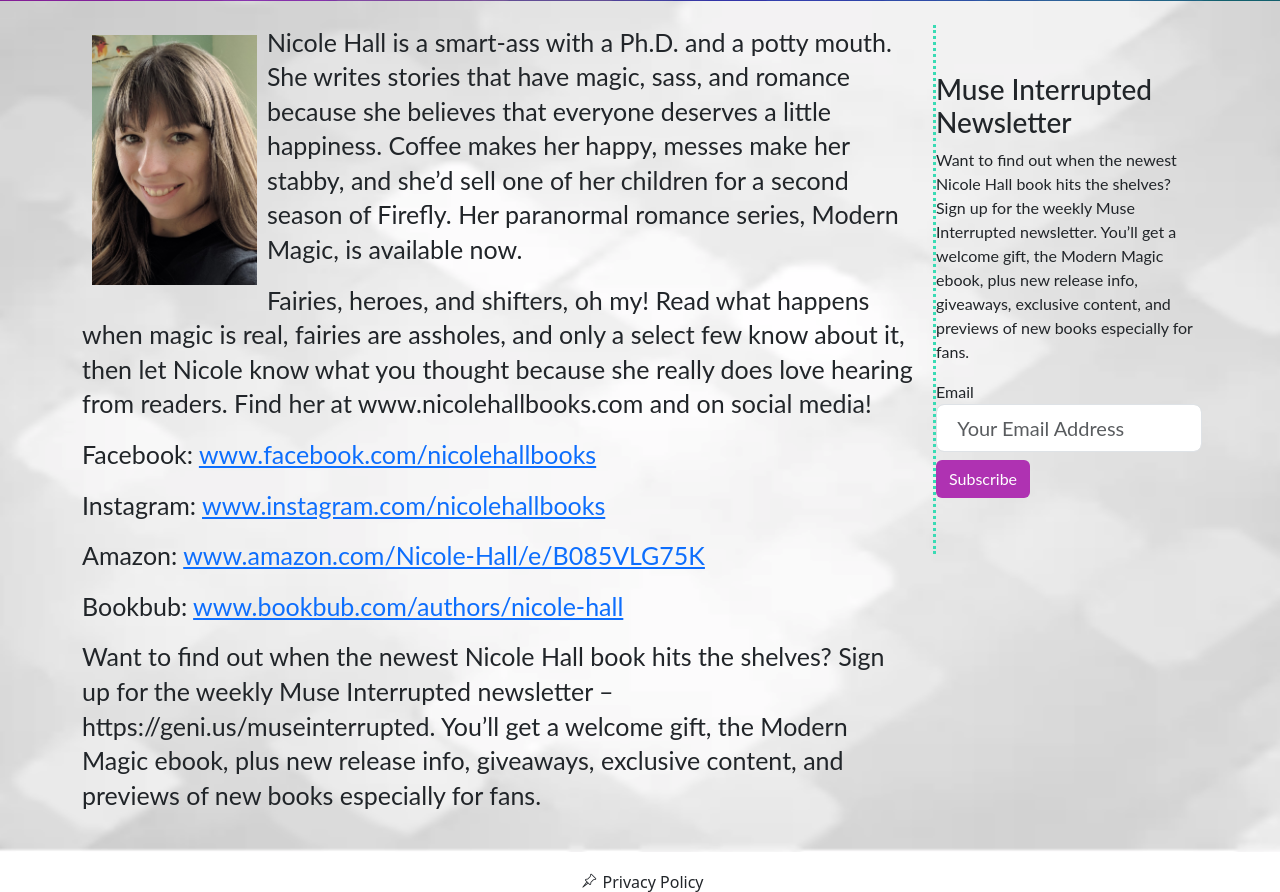
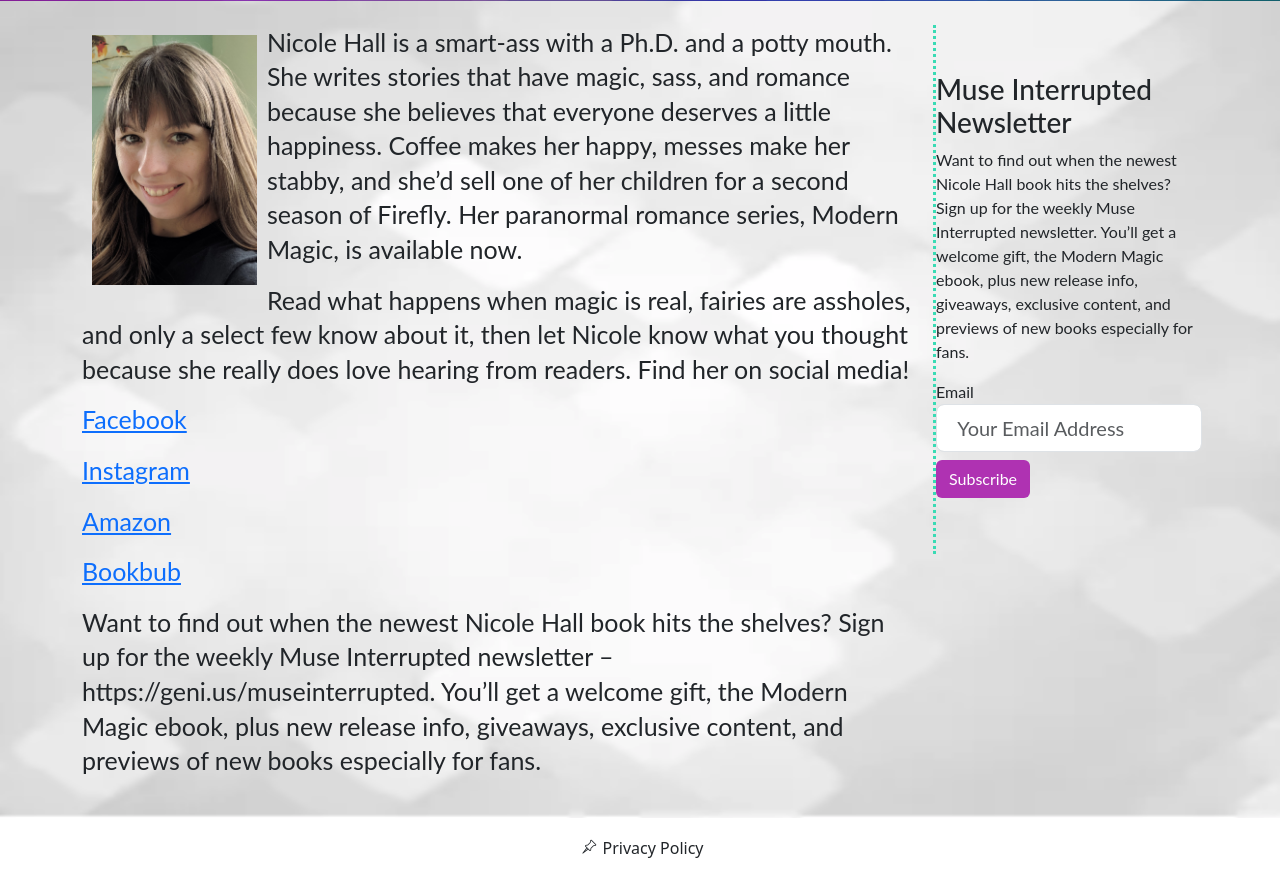
Before and after one commit to rakshassa/nicolehallbooks, a Rails app: page /about in a window 1280 px wide. Shown: the part 379-1271 px from the top of the page. After the commit the page ends 1237 px from the top, so only its background shows below. Run offline with Rails 7, Linux system fonts and the light colour scheme; style sheets or scripts are compiled from the project's sources; parts of the project's set-up code (start-up, migrations or seed data) failed here and were passed over; some libraries are stand-ins or nearby versions.

Commit message:
update links

```diff
--- a/app/views/homes/about.html.erb
+++ b/app/views/homes/about.html.erb
@@ -9,15 +9,15 @@
 
         <p>Nicole Hall is a smart-ass with a Ph.D. and a potty mouth. She writes stories that have magic, sass, and romance because she believes that everyone deserves a little happiness. Coffee makes her happy, messes make her stabby, and she’d sell one of her children for a second season of Firefly. Her paranormal romance series, Modern Magic, is available now.</p>
 
-        <p>Fairies, heroes, and shifters, oh my! Read what happens when magic is real, fairies are assholes, and only a select few know about it, then let Nicole know what you thought because she really does love hearing from readers. Find her at www.nicolehallbooks.com and on social media!</p>
+        <p>Read what happens when magic is real, fairies are assholes, and only a select few know about it, then let Nicole know what you thought because she really does love hearing from readers. Find her on social media!</p>
 
-        <p>Facebook: <a href="https://www.facebook.com/nicolehallbooks">www.facebook.com/nicolehallbooks</a></p>
+        <p><a href="https://www.facebook.com/groups/174295247208890">Facebook</a></p>
 
-        <p>Instagram: <a href="https://www.instagram.com/nicolehallbooks">www.instagram.com/nicolehallbooks</a></p>
+        <p><a href="https://www.instagram.com/nicolehallbooks">Instagram</a></p>
 
-        <p>Amazon: <a href="https://www.amazon.com/Nicole-Hall/e/B085VLG75K">www.amazon.com/Nicole-Hall/e/B085VLG75K</a></p>
+        <p><a href="https://www.amazon.com/Nicole-Hall/e/B085VLG75K">Amazon</a></p>
 
-        <p>Bookbub: <a href="https://www.bookbub.com/authors/nicole-hall">www.bookbub.com/authors/nicole-hall</a></p>
+        <p><a href="https://www.bookbub.com/authors/nicole-hall">Bookbub</a></p>
 
         <p>Want to find out when the newest Nicole Hall book hits the shelves? Sign up for the weekly Muse Interrupted newsletter – https://geni.us/museinterrupted. You’ll get a welcome gift, the Modern Magic ebook, plus new release info, giveaways, exclusive content, and previews of new books especially for fans.</p>
 
```
